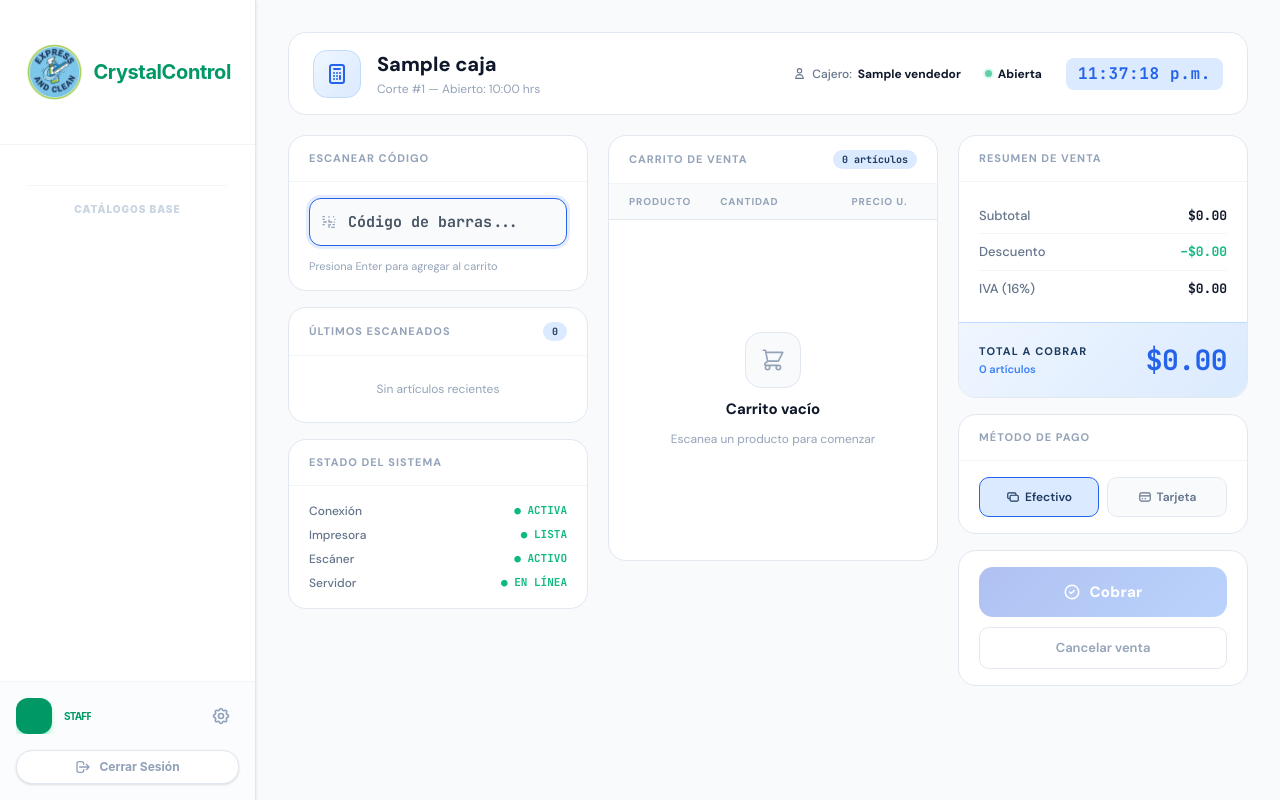
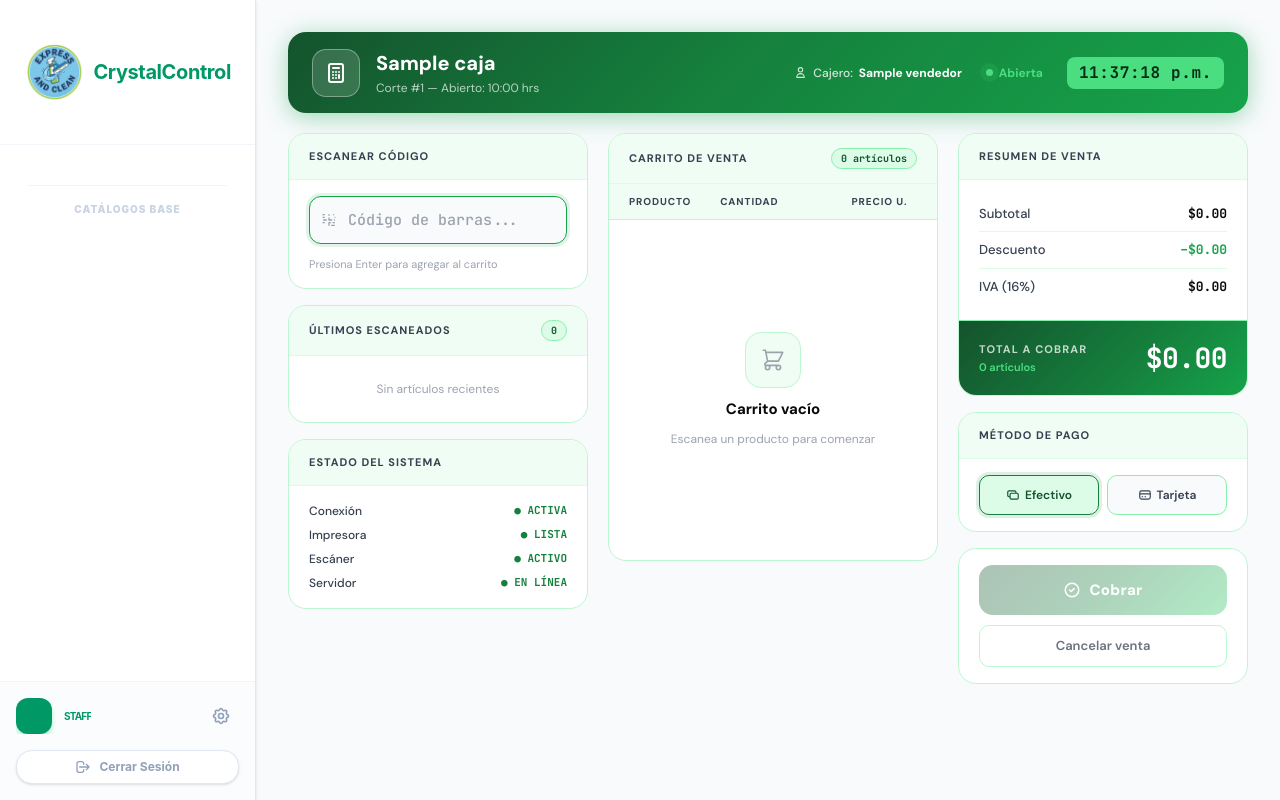
Before and after one commit to IDGS-801-23001502/CrystalControl, a Flask app: template templates/sales/pos.html in a window 1280 px wide. Run offline with Flask 3, Linux system fonts and the light colour scheme; tables that the repository leaves empty hold one stand-in row (values such as "Sample post"); the template is opened without the code that fills it: values that come from a table or form of the project are taken from there, most other values are stand-ins (such as "Sample title", 1, 10 or a date in 2020); parts of the project's set-up code (start-up, migrations or seed data) failed here and were passed over; some libraries are stand-ins or nearby versions.

Commit message:
09/04/2026 Nuevo diseño de la caja punto de venta

```diff
--- a/templates/sales/pos.html
+++ b/templates/sales/pos.html
@@ -6,29 +6,22 @@
 <link href="https://fonts.googleapis.com/css2?family=DM+Sans:wght@400;500;600;700;800&family=JetBrains+Mono:wght@500;700&display=swap" rel="stylesheet">
 
 <style>
-  /* ══════════════════════════════════════
-     TODOS los estilos están ENCAPSULADOS
-     dentro de .pos-root para no pisar
-     las clases de Tailwind del layout.
-  ══════════════════════════════════════ */
-
   .pos-root {
-    --pos-blue:        #2563eb;
-    --pos-blue-light:  #3b82f6;
-    --pos-blue-bg:     #dbeafe;
-    --pos-blue-text:   #1e3a5f;
-    --pos-green:       #10b981;
-    --pos-green-bg:    #d1fae5;
-    --pos-green-text:  #065f46;
-    --pos-red:         #ef4444;
-    --pos-red-bg:      #fee2e2;
-    --pos-surface:     #ffffff;
-    --pos-surface-2:   #f8fafc;
-    --pos-border:      #e2e8f0;
-    --pos-border-2:    #f1f5f9;
-    --pos-text:        #0f172a;
-    --pos-text-2:      #64748b;
-    --pos-text-3:      #94a3b8;
+    --pos-green:        #16a34a;
+    --pos-green-light:  #22c55e;
+    --pos-green-dark:   #15803d;
+    --pos-green-bg:     #dcfce7;
+    --pos-green-text:   #14532d;
+    --pos-accent:       #4ade80;
+    --pos-surface:      #ffffff;
+    --pos-surface-2:    #f0fdf4;
+    --pos-border:       #bbf7d0;
+    --pos-border-2:     #dcfce7;
+    --pos-text:         #0a0a0a;
+    --pos-text-2:       #374151;
+    --pos-text-3:       #6b7280;
+    --pos-red:          #ef4444;
+    --pos-red-bg:       #fee2e2;
     --pos-mono: 'JetBrains Mono', monospace;
     --pos-sans: 'DM Sans', sans-serif;
 
@@ -41,8 +34,7 @@
 
   /* ── TOP BAR ── */
   .pos-root .pos-topbar {
-    background: var(--pos-surface);
-    border: 1px solid var(--pos-border);
+    background: linear-gradient(135deg, #14532d 0%, #15803d 45%, #16a34a 100%);
     border-radius: 18px;
     padding: 1rem 1.5rem;
     display: flex;
@@ -50,31 +42,38 @@
     justify-content: space-between;
     flex-wrap: wrap;
     gap: 1rem;
+    box-shadow: 0 4px 24px rgba(22,163,74,.4);
   }
   .pos-root .topbar-left { display: flex; align-items: center; gap: 1rem; }
   .pos-root .pos-icon-wrap {
     width: 48px; height: 48px; border-radius: 14px;
-    background: linear-gradient(135deg, #eff6ff 0%, var(--pos-blue-bg) 100%);
-    border: 1px solid #bfdbfe;
+    background: rgba(255,255,255,.15);
+    border: 1.5px solid rgba(255,255,255,.35);
     display: flex; align-items: center; justify-content: center; flex-shrink: 0;
   }
-  .pos-root .pos-icon-wrap svg { width: 24px; height: 24px; color: var(--pos-blue); }
-  .pos-root .pos-title    { font-size: 1.25rem; font-weight: 800; color: var(--pos-text); }
-  .pos-root .pos-subtitle { font-size: .75rem; color: var(--pos-text-3); margin-top: 1px; }
+  .pos-root .pos-icon-wrap svg { width: 24px; height: 24px; color: #ffffff; }
+  .pos-root .pos-title    { font-size: 1.25rem; font-weight: 800; color: #ffffff; }
+  .pos-root .pos-subtitle { font-size: .75rem; color: rgba(255,255,255,.7); margin-top: 1px; }
 
   .pos-root .topbar-meta { display: flex; align-items: center; gap: 1.5rem; flex-wrap: wrap; }
   .pos-root .meta-chip {
     display: flex; align-items: center; gap: 6px;
-    font-size: .75rem; color: var(--pos-text-2); font-weight: 500;
+    font-size: .75rem; color: rgba(255,255,255,.8); font-weight: 500;
   }
-  .pos-root .meta-chip strong { color: var(--pos-text); font-weight: 700; }
+  .pos-root .meta-chip strong { color: #ffffff; font-weight: 700; }
   .pos-root .meta-dot {
     width: 7px; height: 7px; border-radius: 50%;
-    background: var(--pos-green); box-shadow: 0 0 0 2px var(--pos-green-bg);
+    background: #4ade80; box-shadow: 0 0 0 3px rgba(74,222,128,.3);
+    animation: pos-pulse 2s infinite;
   }
+  @keyframes pos-pulse {
+    0%, 100% { box-shadow: 0 0 0 3px rgba(74,222,128,.3); }
+    50%       { box-shadow: 0 0 0 6px rgba(74,222,128,.08); }
+  }
+  .pos-root .pos-status-text { color: #4ade80; font-weight: 700; font-size: .75rem; }
   .pos-root .pos-clock {
     font-family: var(--pos-mono); font-size: 1rem; font-weight: 700;
-    color: var(--pos-blue); background: var(--pos-blue-bg);
+    color: #052e16; background: #4ade80;
     border-radius: 8px; padding: 4px 12px; letter-spacing: .04em;
   }
 
@@ -89,7 +88,7 @@
   /* ── CARD BASE ── */
   .pos-root .pos-card {
     background: var(--pos-surface);
-    border: 1px solid var(--pos-border);
+    border: 1.5px solid var(--pos-border);
     border-radius: 18px;
     overflow: hidden;
   }
@@ -97,14 +96,16 @@
     padding: .875rem 1.25rem;
     border-bottom: 1px solid var(--pos-border-2);
     display: flex; align-items: center; justify-content: space-between; gap: 8px;
+    background: var(--pos-surface-2);
   }
   .pos-root .card-head-title {
     font-size: .6875rem; font-weight: 700; text-transform: uppercase;
-    letter-spacing: .09em; color: var(--pos-text-3);
+    letter-spacing: .09em; color: #374151;
   }
   .pos-root .card-head-badge {
     font-family: var(--pos-mono); font-size: .625rem; font-weight: 700;
-    background: var(--pos-blue-bg); color: var(--pos-blue-text);
+    background: var(--pos-green-bg); color: #14532d;
+    border: 1px solid #86efac;
     border-radius: 999px; padding: 2px 9px;
   }
 
@@ -114,20 +115,21 @@
   .pos-root .scan-wrapper { position: relative; }
   .pos-root .scan-icon {
     position: absolute; left: 12px; top: 50%; transform: translateY(-50%);
-    color: var(--pos-text-3); pointer-events: none; width: 16px; height: 16px;
+    color: #9ca3af; pointer-events: none; width: 16px; height: 16px;
   }
   .pos-root .scan-input {
-    width: 100%; background: var(--pos-surface-2);
-    border: 1.5px solid var(--pos-border); border-radius: 12px;
-    padding: 11px 14px 11px 38px; color: var(--pos-text);
+    width: 100%; background: #f9fafb;
+    border: 1.5px solid #86efac; border-radius: 12px;
+    padding: 11px 14px 11px 38px; color: #0a0a0a;
     font-family: var(--pos-mono); font-size: .9375rem; font-weight: 700;
     outline: none; transition: border-color .15s, box-shadow .15s;
   }
+  .pos-root .scan-input::placeholder { color: #9ca3af; font-weight: 500; }
   .pos-root .scan-input:focus {
-    border-color: var(--pos-blue);
-    box-shadow: 0 0 0 3px rgba(37,99,235,.12);
+    border-color: #16a34a;
+    box-shadow: 0 0 0 3px rgba(22,163,74,.12);
   }
-  .pos-root .scan-hint { font-size: .6875rem; color: var(--pos-text-3); }
+  .pos-root .scan-hint { font-size: .6875rem; color: #9ca3af; }
 
   /* Recientes */
   .pos-root .recent-list { display: flex; flex-direction: column; }
@@ -140,25 +142,25 @@
   .pos-root .recent-item:hover { background: var(--pos-surface-2); }
   .pos-root .recent-info { min-width: 0; flex: 1; }
   .pos-root .recent-name {
-    font-size: .8125rem; font-weight: 600; color: var(--pos-text);
+    font-size: .8125rem; font-weight: 600; color: #0a0a0a;
     white-space: nowrap; overflow: hidden; text-overflow: ellipsis;
   }
-  .pos-root .recent-code { font-family: var(--pos-mono); font-size: .625rem; color: var(--pos-text-3); margin-top: 1px; }
-  .pos-root .recent-price { font-family: var(--pos-mono); font-size: .8125rem; font-weight: 700; color: var(--pos-blue); white-space: nowrap; }
+  .pos-root .recent-code { font-family: var(--pos-mono); font-size: .625rem; color: #9ca3af; margin-top: 1px; }
+  .pos-root .recent-price { font-family: var(--pos-mono); font-size: .8125rem; font-weight: 700; color: #15803d; white-space: nowrap; }
   .pos-root .recent-add {
     width: 22px; height: 22px; border-radius: 6px;
-    background: var(--pos-blue-bg); border: none; cursor: pointer;
-    color: var(--pos-blue); font-size: 15px; font-weight: 700;
+    background: var(--pos-green-bg); border: none; cursor: pointer;
+    color: #14532d; font-size: 15px; font-weight: 700;
     display: flex; align-items: center; justify-content: center; flex-shrink: 0;
     transition: background .12s;
   }
-  .pos-root .recent-add:hover { background: #bfdbfe; }
+  .pos-root .recent-add:hover { background: #86efac; }
 
   /* Sistema */
   .pos-root .sys-body { padding: 1rem 1.25rem; display: flex; flex-direction: column; gap: 6px; }
   .pos-root .sys-row  { display: flex; align-items: center; justify-content: space-between; font-size: .75rem; }
-  .pos-root .sys-label { color: var(--pos-text-2); font-weight: 500; }
-  .pos-root .sys-ok  { color: var(--pos-green); font-weight: 700; font-family: var(--pos-mono); font-size: .6875rem; }
+  .pos-root .sys-label { color: #374151; font-weight: 500; }
+  .pos-root .sys-ok  { color: #15803d; font-weight: 700; font-family: var(--pos-mono); font-size: .6875rem; }
 
   /* ── PANEL CARRITO ── */
   .pos-root .panel-cart { display: flex; flex-direction: column; }
@@ -167,7 +169,7 @@
     gap: 8px; padding: .625rem 1.25rem;
     background: var(--pos-surface-2); border-bottom: 1px solid var(--pos-border);
     font-size: .625rem; font-weight: 700; text-transform: uppercase;
-    letter-spacing: .09em; color: var(--pos-text-3);
+    letter-spacing: .09em; color: #374151;
   }
   .pos-root .col-r { text-align: right; }
   .pos-root .col-c { text-align: center; }
@@ -183,12 +185,12 @@
   }
   .pos-root .cart-empty-icon {
     width: 56px; height: 56px; border-radius: 16px;
-    background: var(--pos-surface-2); border: 1px solid var(--pos-border);
+    background: var(--pos-surface-2); border: 1.5px solid var(--pos-border);
     display: flex; align-items: center; justify-content: center;
   }
-  .pos-root .cart-empty-icon svg { width: 26px; height: 26px; color: var(--pos-text-3); }
-  .pos-root .cart-empty-title { font-size: .9375rem; font-weight: 700; color: var(--pos-text); }
-  .pos-root .cart-empty-sub   { font-size: .75rem; color: var(--pos-text-3); }
+  .pos-root .cart-empty-icon svg { width: 26px; height: 26px; color: #9ca3af; }
+  .pos-root .cart-empty-title { font-size: .9375rem; font-weight: 700; color: #0a0a0a; }
+  .pos-root .cart-empty-sub   { font-size: .75rem; color: #9ca3af; }
 
   .pos-root .cart-row {
     display: grid; grid-template-columns: 1fr 100px 100px 100px 36px;
@@ -242,54 +244,57 @@
     padding: .5rem 0; border-bottom: 1px solid var(--pos-border-2); font-size: .8125rem;
   }
   .pos-root .tot-row:last-child { border-bottom: none; }
-  .pos-root .tot-lbl { color: var(--pos-text-2); font-weight: 500; }
-  .pos-root .tot-val { font-family: var(--pos-mono); font-weight: 700; color: var(--pos-text); }
-  .pos-root .tot-desc { color: var(--pos-green); }
+  .pos-root .tot-lbl { color: #374151; font-weight: 500; }
+  .pos-root .tot-val { font-family: var(--pos-mono); font-weight: 700; color: #0a0a0a; }
+  .pos-root .tot-desc { color: #16a34a; }
 
   .pos-root .grand-section {
     padding: 1rem 1.25rem;
-    background: linear-gradient(135deg, #eff6ff 0%, #dbeafe 100%);
-    border-top: 1px solid #bfdbfe;
+    background: linear-gradient(135deg, #14532d 0%, #15803d 60%, #16a34a 100%);
+    border-top: 1px solid #86efac;
     display: flex; align-items: center; justify-content: space-between;
   }
-  .pos-root .grand-lbl  { font-size: .6875rem; font-weight: 700; text-transform: uppercase; letter-spacing: .1em; color: var(--pos-blue-text); }
-  .pos-root .grand-items { font-size: .6875rem; color: #3b82f6; margin-top: 2px; font-weight: 600; }
-  .pos-root .grand-val  { font-family: var(--pos-mono); font-size: 1.75rem; font-weight: 700; color: var(--pos-blue); letter-spacing: -.02em; }
+  .pos-root .grand-lbl  { font-size: .6875rem; font-weight: 700; text-transform: uppercase; letter-spacing: .1em; color: rgba(255,255,255,.75); }
+  .pos-root .grand-items { font-size: .6875rem; color: #4ade80; margin-top: 2px; font-weight: 600; }
+  .pos-root .grand-val  { font-family: var(--pos-mono); font-size: 1.75rem; font-weight: 700; color: #ffffff; letter-spacing: -.02em; }
 
   /* Métodos de pago */
   .pos-root .pay-body { padding: 1rem 1.25rem; display: flex; flex-direction: column; gap: .75rem; }
   .pos-root .pay-grid { display: grid; grid-template-columns: 1fr 1fr; gap: .5rem; }
   .pos-root .pay-btn {
-    padding: .625rem .5rem; background: var(--pos-surface-2);
-    border: 1.5px solid var(--pos-border); border-radius: 10px;
-    color: var(--pos-text-2); font-family: var(--pos-sans); font-size: .75rem; font-weight: 600;
+    padding: .625rem .5rem; background: #f9fafb;
+    border: 1.5px solid #86efac; border-radius: 10px;
+    color: #374151; font-family: var(--pos-sans); font-size: .75rem; font-weight: 600;
     cursor: pointer; text-align: center; transition: all .15s;
     display: flex; align-items: center; justify-content: center; gap: 5px;
   }
-  .pos-root .pay-btn:hover { border-color: var(--pos-blue-light); color: var(--pos-blue); background: #eff6ff; }
-  .pos-root .pay-btn.active { border-color: var(--pos-blue); background: var(--pos-blue-bg); color: var(--pos-blue-text); }
+  .pos-root .pay-btn:hover { border-color: #16a34a; color: #14532d; background: #dcfce7; }
+  .pos-root .pay-btn.active {
+    border-color: #15803d; background: #dcfce7; color: #14532d;
+    box-shadow: 0 0 0 3px rgba(22,163,74,.15);
+  }
   .pos-root .pay-btn svg { width: 14px; height: 14px; }
 
   /* Acciones */
   .pos-root .action-body { padding: 1rem 1.25rem; display: flex; flex-direction: column; gap: .625rem; }
   .pos-root .btn-checkout {
     width: 100%; padding: .875rem;
-    background: linear-gradient(135deg, #1d4ed8 0%, var(--pos-blue-light) 100%);
-    border: none; border-radius: 14px; color: #fff;
+    background: linear-gradient(135deg, #14532d 0%, #15803d 50%, #22c55e 100%);
+    border: none; border-radius: 14px; color: #ffffff;
     font-family: var(--pos-sans); font-size: .9375rem; font-weight: 800;
     cursor: pointer; letter-spacing: .02em;
-    box-shadow: 0 4px 14px rgba(37,99,235,.35);
+    box-shadow: 0 4px 16px rgba(22,163,74,.4);
     transition: transform .15s, box-shadow .15s, opacity .15s;
     display: flex; align-items: center; justify-content: center; gap: 8px;
   }
-  .pos-root .btn-checkout:hover:not(:disabled) { transform: translateY(-1px); box-shadow: 0 6px 20px rgba(37,99,235,.4); }
+  .pos-root .btn-checkout:hover:not(:disabled) { transform: translateY(-1px); box-shadow: 0 6px 24px rgba(22,163,74,.5); }
   .pos-root .btn-checkout:active:not(:disabled) { transform: scale(.98); }
   .pos-root .btn-checkout:disabled { opacity: .35; cursor: not-allowed; box-shadow: none; }
   .pos-root .btn-checkout svg { width: 18px; height: 18px; }
   .pos-root .btn-cancel {
     width: 100%; padding: .625rem; background: transparent;
-    border: 1.5px solid var(--pos-border); border-radius: 10px;
-    color: var(--pos-text-3); font-family: var(--pos-sans); font-size: .8125rem; font-weight: 600;
+    border: 1.5px solid #bbf7d0; border-radius: 10px;
+    color: #6b7280; font-family: var(--pos-sans); font-size: .8125rem; font-weight: 600;
     cursor: pointer; transition: all .15s;
   }
   .pos-root .btn-cancel:hover { border-color: var(--pos-red); color: var(--pos-red); background: var(--pos-red-bg); }
@@ -340,8 +345,8 @@
       </div>
 
       <div class="meta-chip">
-      <div class="meta-dot bg-emerald-500 animate-pulse"></div>
-      <strong class="text-emerald-600">{{ corte.value_status }}</strong>
+        <div class="meta-dot"></div>
+        <span class="pos-status-text">{{ corte.value_status }}</span>
       </div>
 
       <div id="pos_clock" class="pos-clock">--:--:--</div>
@@ -376,7 +381,7 @@
           <span class="card-head-badge" id="recent_count">0</span>
         </div>
         <div class="recent-list" id="recent_list">
-          <div style="padding:1.5rem;text-align:center;font-size:.75rem;color:#94a3b8">
+          <div style="padding:1.5rem;text-align:center;font-size:.75rem;color:#9ca3af">
             Sin artículos recientes
           </div>
         </div>
@@ -556,35 +556,21 @@ async function fetchProduct(barcode) {
 
 async function procesarPago() {
   if (!cart.length) return;
+  const totalRaw = document.getElementById('t_total').textContent.replace('$', '').replace(',', '');
+  const payload  = { items: cart, metodo_pago: selectedPayment, total: parseFloat(totalRaw) };
 
-    // Obtenemos el total limpio
-    const totalRaw = document.getElementById('t_total').textContent.replace('$', '').replace(',', '');
-
-    const payload = {
-        items: cart,
-        metodo_pago: selectedPayment,
-        total: parseFloat(totalRaw)
-    };
-
-    // Bloqueamos botón para evitar doble clic
-    checkoutBtn.disabled = true;
+  checkoutBtn.disabled    = true;
   checkoutBtn.textContent = 'Procesando...';
 
   try {
     const response = await fetch("{{ url_for('sales.procesar_venta_pos') }}", {
       method: 'POST',
-            headers: {
-                'Content-Type': 'application/json',
-                'X-CSRFToken': "{{ csrf_token() }}"
-            },
+      headers: { 'Content-Type': 'application/json', 'X-CSRFToken': "{{ csrf_token() }}" },
       body: JSON.stringify(payload)
     });
-
     const result = await response.json();
-
     if (result.success) {
       showToast('Venta Exitosa! Folio: ' + result.folio, false);
-            // Limpieza y reset
       cart = [];
       renderCart();
       barcodeInput.focus();
@@ -615,7 +601,7 @@ function renderRecent() {
   const el = document.getElementById('recent_list');
   document.getElementById('recent_count').textContent = recentScanned.length;
   if (!recentScanned.length) {
-    el.innerHTML = '<div style="padding:1.5rem;text-align:center;font-size:.75rem;color:#94a3b8">Sin artículos recientes</div>';
+    el.innerHTML = '<div style="padding:1.5rem;text-align:center;font-size:.75rem;color:#9ca3af">Sin artículos recientes</div>';
     return;
   }
   el.innerHTML = recentScanned.map(i => `
@@ -623,7 +609,7 @@ function renderRecent() {
       <div class="recent-info">
         <div class="recent-name">${i.nombre}</div>
         <div class="recent-code">${i.barcode || ''}</div>
-        <div class="prod-pres">${item.presentacion || ''} ${item.lote ? `<small class="text-slate-400">| Lote: ${item.lote}</small>` : ''}</div>
+        <div class="prod-pres">${i.presentacion || ''}${i.lote ? ` <small style="color:#9ca3af">| Lote: ${i.lote}</small>` : ''}</div>
       </div>
       <div class="recent-price">$${parseFloat(i.precio_unitario).toFixed(2)}</div>
       <button class="recent-add" title="Agregar">+</button>
```
Also changed, not shown: other parts of templates/sales/pos.html (+20 -25 lines). Lines whose indentation alone changed are shown as unchanged.
